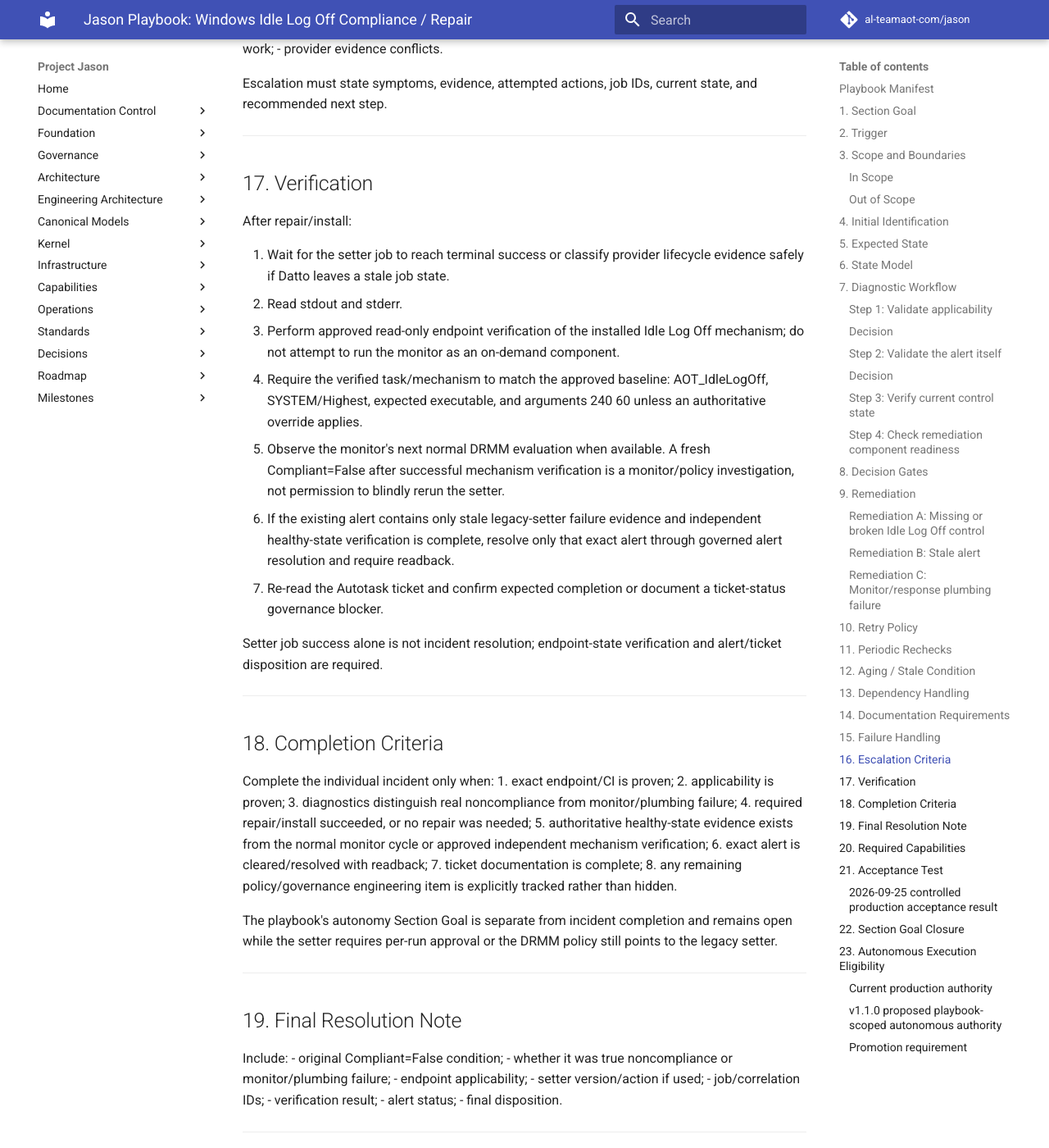
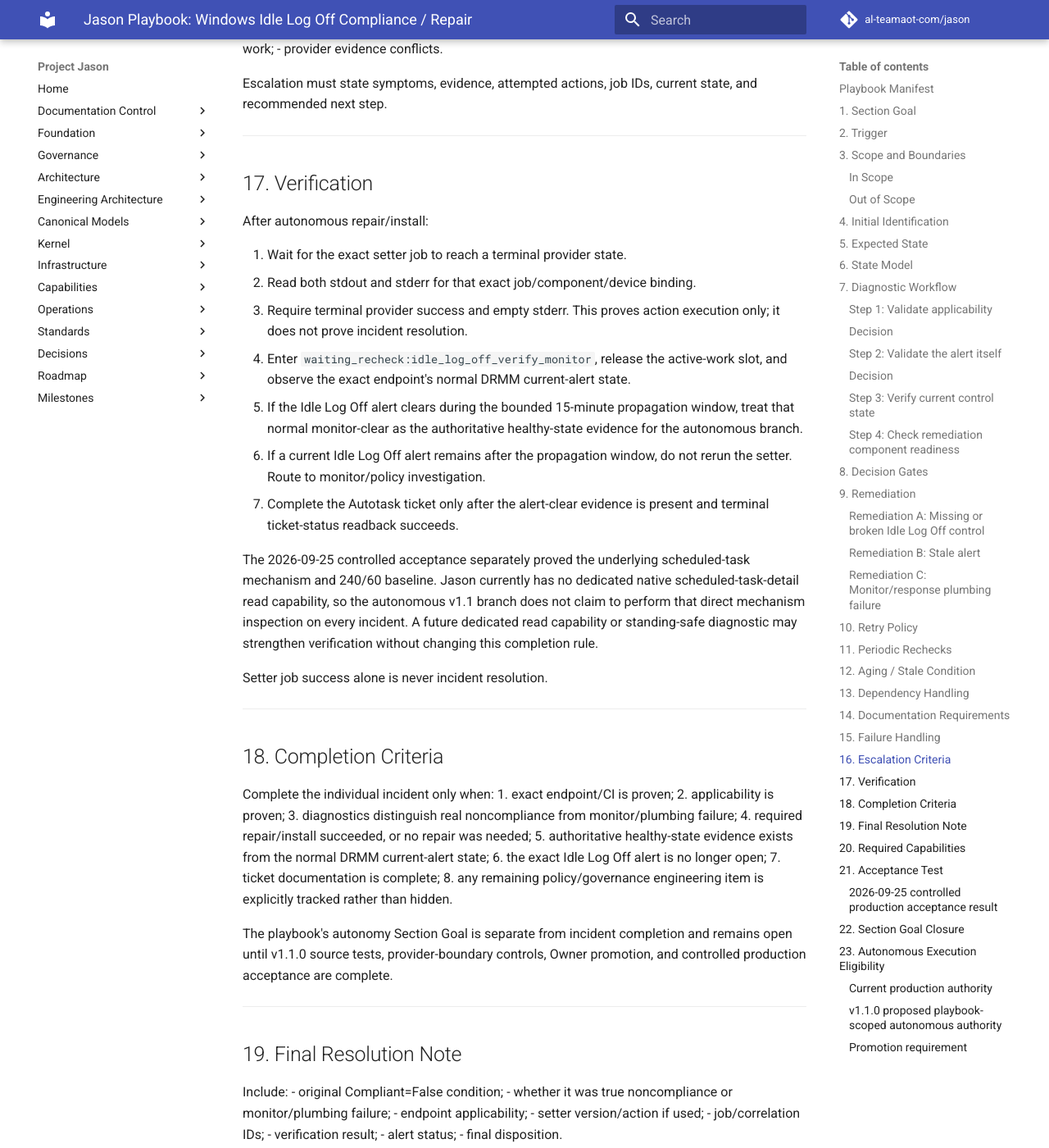
Before and after one commit to al-teamaot-com/jason, an MkDocs documentation site: the page built from docs/playbooks/Jason-Windows-Idle-Log-Off-Compliance-Repair.md, in a window 1280 px wide and 1400 px high, scrolled down 11342 px. Shown: the whole window at 82% size. Built offline with MkDocs 1.6.1 and Material for MkDocs 9.7.7, drawn with Linux system fonts in a browser that asks for light colours; comment, search, counter and statistics services are not loaded; some of the changed text lies outside the part shown.

Commit message:
Align Idle Log Off verification with available authoritative evidence

```diff
--- a/docs/playbooks/Jason-Windows-Idle-Log-Off-Compliance-Repair.md
+++ b/docs/playbooks/Jason-Windows-Idle-Log-Off-Compliance-Repair.md
@@ -510,17 +510,19 @@ Escalation must state symptoms, evidence, attempted actions, job IDs, current st
 
 ## 17. Verification
 
-After repair/install:
+After autonomous repair/install:
 
-1. Wait for the setter job to reach terminal success or classify provider lifecycle evidence safely if Datto leaves a stale job state.
-2. Read stdout and stderr.
-3. Perform approved read-only endpoint verification of the installed Idle Log Off mechanism; do not attempt to run the monitor as an on-demand component.
-4. Require the verified task/mechanism to match the approved baseline: AOT_IdleLogOff, SYSTEM/Highest, expected executable, and arguments 240 60 unless an authoritative override applies.
-5. Observe the monitor's next normal DRMM evaluation when available. A fresh Compliant=False after successful mechanism verification is a monitor/policy investigation, not permission to blindly rerun the setter.
-6. If the existing alert contains only stale legacy-setter failure evidence and independent healthy-state verification is complete, resolve only that exact alert through governed alert resolution and require readback.
-7. Re-read the Autotask ticket and confirm expected completion or document a ticket-status governance blocker.
+1. Wait for the exact setter job to reach a terminal provider state.
+2. Read both stdout and stderr for that exact job/component/device binding.
+3. Require terminal provider success and empty stderr. This proves action execution only; it does not prove incident resolution.
+4. Enter `waiting_recheck:idle_log_off_verify_monitor`, release the active-work slot, and observe the exact endpoint's normal DRMM current-alert state.
+5. If the Idle Log Off alert clears during the bounded 15-minute propagation window, treat that normal monitor-clear as the authoritative healthy-state evidence for the autonomous branch.
+6. If a current Idle Log Off alert remains after the propagation window, do not rerun the setter. Route to monitor/policy investigation.
+7. Complete the Autotask ticket only after the alert-clear evidence is present and terminal ticket-status readback succeeds.
 
-Setter job success alone is not incident resolution; endpoint-state verification and alert/ticket disposition are required.
+The 2026-09-25 controlled acceptance separately proved the underlying scheduled-task mechanism and 240/60 baseline. Jason currently has no dedicated native scheduled-task-detail read capability, so the autonomous v1.1 branch does not claim to perform that direct mechanism inspection on every incident. A future dedicated read capability or standing-safe diagnostic may strengthen verification without changing this completion rule.
+
+Setter job success alone is never incident resolution.
 
 ---
 
@@ -531,12 +533,12 @@ Complete the individual incident only when:
 2. applicability is proven;
 3. diagnostics distinguish real noncompliance from monitor/plumbing failure;
 4. required repair/install succeeded, or no repair was needed;
-5. authoritative healthy-state evidence exists from the normal monitor cycle or approved independent mechanism verification;
-6. exact alert is cleared/resolved with readback;
+5. authoritative healthy-state evidence exists from the normal DRMM current-alert state;
+6. the exact Idle Log Off alert is no longer open;
 7. ticket documentation is complete;
 8. any remaining policy/governance engineering item is explicitly tracked rather than hidden.
 
-The playbook's autonomy Section Goal is separate from incident completion and remains open while the setter requires per-run approval or the DRMM policy still points to the legacy setter.
+The playbook's autonomy Section Goal is separate from incident completion and remains open until v1.1.0 source tests, provider-boundary controls, Owner promotion, and controlled production acceptance are complete.
 
 ---
 
@@ -597,8 +599,8 @@ Acceptance must prove:
 6. production-validated built-in-default handling with no legacy MyFileDestination override;
 7. exactly one bounded setter execution if the endpoint is truly noncompliant;
 8. terminal job/output readback or safe stale-job classification;
-9. approved independent mechanism verification, plus normal-cycle monitor observation when available;
-10. exact alert resolution with readback;
+9. job stdout/stderr capture followed by normal current-alert monitor-clear verification;
+10. ticket completion only after monitor-clear evidence and terminal Autotask readback;
 11. Autotask documentation/completion behavior;
 12. retry/failure handling;
 13. no reboot, immediate forced logoff, or unrelated endpoint changes;
@@ -622,7 +624,7 @@ AVMAC-1096 / ticket T20260924.0043 established:
 - the Autotask ticket description historically named DRMM policy AOT - Policy Idle Log Off Monitor/Resolve (Create Ticket), but on 2026-09-25 the operator verified no current DRMM policy exists under that name. The historical ticket text therefore must not be treated as proof of a current provider object or as a required manual change.
 - a fresh governed alert read confirmed no current Idle Log Off alert remained on AVMAC-1096 after resolution.
 
-The AVMAC-1096 incident is resolved and has no remaining policy-change dependency. The broader playbook remains per-run governed because the setter has future user-session impact; no additional provider change is required for this incident.
+The AVMAC-1096 incident is resolved and has no remaining policy-change dependency. At the time of that 2026-09-25 acceptance, the broader playbook remained per-run governed because the setter has future user-session impact. The v1.1.0 design intentionally preserves the component's global per-run classification while proposing a narrower playbook-scoped autonomous authority.
 
 ---
 
@@ -631,8 +633,9 @@ The AVMAC-1096 incident is resolved and has no remaining policy-change dependenc
 The Section Goal closes when:
 - this playbook is merged into Project Jason;
 - the preferred setter and built-in-default behavior are production-validated;
-- AVMAC-1096 acceptance proves the monitor-error, repair, independent-verification, stale-alert, and Autotask closeout branches;
-- the approved component-control state is documented;
+- AVMAC-1096 historical acceptance proves the monitor-error, repair, independent-verification, stale-alert, and Autotask closeout mechanics;
+- v1.1.0 source acceptance proves exact playbook-scoped setter execution, provider-boundary binding, waiting/recheck behavior, and monitor-clear completion;
+- the globally per-run component-control state and the narrower playbook-scoped authority are both documented;
 - historical provider-object names are not treated as current without live verification;
 - Grafana/Project Jason operational status is updated where applicable;
 - known limitations and follow-up engineering items are recorded.
```
